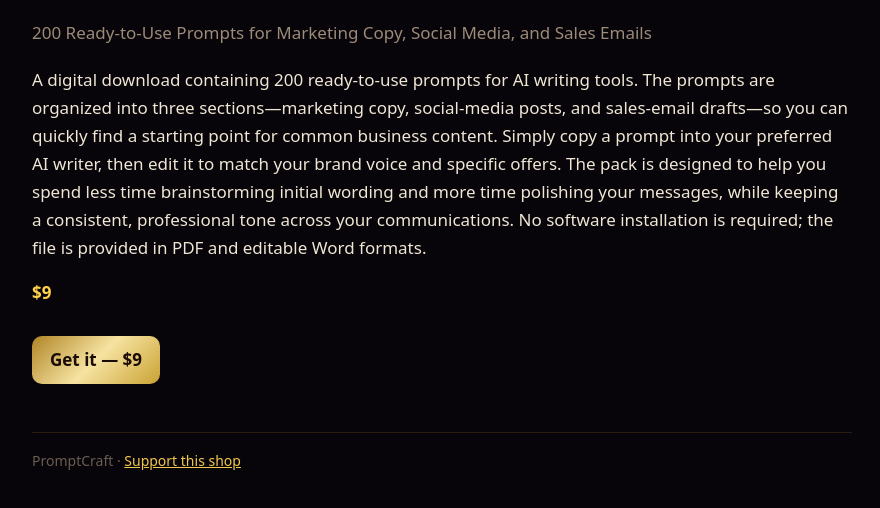
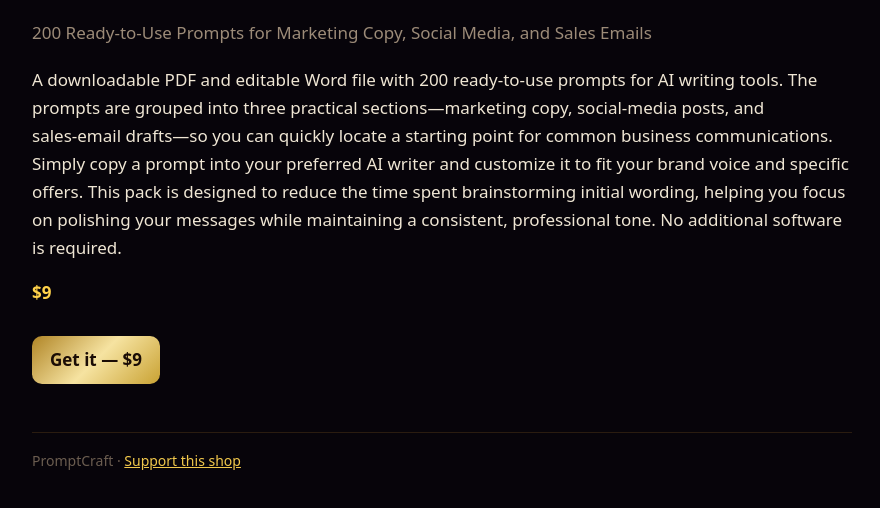
Before and after one commit to sodaro-coder/shop, a plain HTML site: page p/ai-prompt-pack-for-small-business-owners/index.html in a window 1280 px wide. Shown: the part 134-642 px from the top of the page, without its empty margins (198-1078 px from the left). Drawn offline with Linux system fonts and the light colour scheme.

Commit message:
STUMF: update p/ai-prompt-pack-for-small-business-owners/index.html

```diff
--- a/p/ai-prompt-pack-for-small-business-owners/index.html
+++ b/p/ai-prompt-pack-for-small-business-owners/index.html
@@ -5,4 +5,4 @@ a{color:#f2c94c}.wrap{max-width:860px;margin:0 auto;padding:28px 20px 60px}heade
 .card{border:1px solid #3a2a12;border-radius:14px;padding:18px;background:linear-gradient(160deg,#1a0d12,#0b0608)}.card h3{margin:0 0 6px;font-size:18px}
 .price{color:#ffd24a;font-weight:700}.btn{display:inline-block;margin-top:12px;padding:10px 18px;border-radius:10px;background:linear-gradient(135deg,#b08526,#f6e3a1,#c9a233);color:#1a0c05;font-weight:700;text-decoration:none}
 h1,h2,h3{color:#fff4dc;line-height:1.25}h2{margin-top:34px}code{background:#1a1216;padding:2px 6px;border-radius:6px}li{margin:4px 0}
-footer{margin-top:48px;color:#6b5d50;font-size:14px;border-top:1px solid #2a1c10;padding-top:16px}</style></head><body><div class='wrap'><header><a href='../../' style='text-decoration:none'><div class='brand'>PromptCraft</div></a></header><h1>AI Prompt Pack for Small Business Owners</h1><p class='tag'>200 Ready-to-Use Prompts for Marketing Copy, Social Media, and Sales Emails</p><p>A digital download containing 200 ready‑to‑use prompts for AI writing tools. The prompts are organized into three sections—marketing copy, social‑media posts, and sales‑email drafts—so you can quickly find a starting point for common business content. Simply copy a prompt into your preferred AI writer, then edit it to match your brand voice and specific offers. The pack is designed to help you spend less time brainstorming initial wording and more time polishing your messages, while keeping a consistent, professional tone across your communications. No software installation is required; the file is provided in PDF and editable Word formats.</p><p class='price'>$9</p><a class='btn' href='https://sodarowave.gumroad.com/l/mrigqx'>Get it — $9</a><footer>PromptCraft · <a href="paypal.me/AaronSodaro">Support this shop</a></footer></div></body></html>
+footer{margin-top:48px;color:#6b5d50;font-size:14px;border-top:1px solid #2a1c10;padding-top:16px}</style></head><body><div class='wrap'><header><a href='../../' style='text-decoration:none'><div class='brand'>PromptCraft</div></a></header><h1>AI Prompt Pack for Small Business Owners</h1><p class='tag'>200 Ready-to-Use Prompts for Marketing Copy, Social Media, and Sales Emails</p><p>A downloadable PDF and editable Word file with 200 ready‑to‑use prompts for AI writing tools. The prompts are grouped into three practical sections—marketing copy, social‑media posts, and sales‑email drafts—so you can quickly locate a starting point for common business communications. Simply copy a prompt into your preferred AI writer and customize it to fit your brand voice and specific offers. This pack is designed to reduce the time spent brainstorming initial wording, helping you focus on polishing your messages while maintaining a consistent, professional tone. No additional software is required.</p><p class='price'>$9</p><a class='btn' href='https://sodarowave.gumroad.com/l/mrigqx'>Get it — $9</a><footer>PromptCraft · <a href="paypal.me/AaronSodaro">Support this shop</a></footer></div></body></html>
```
